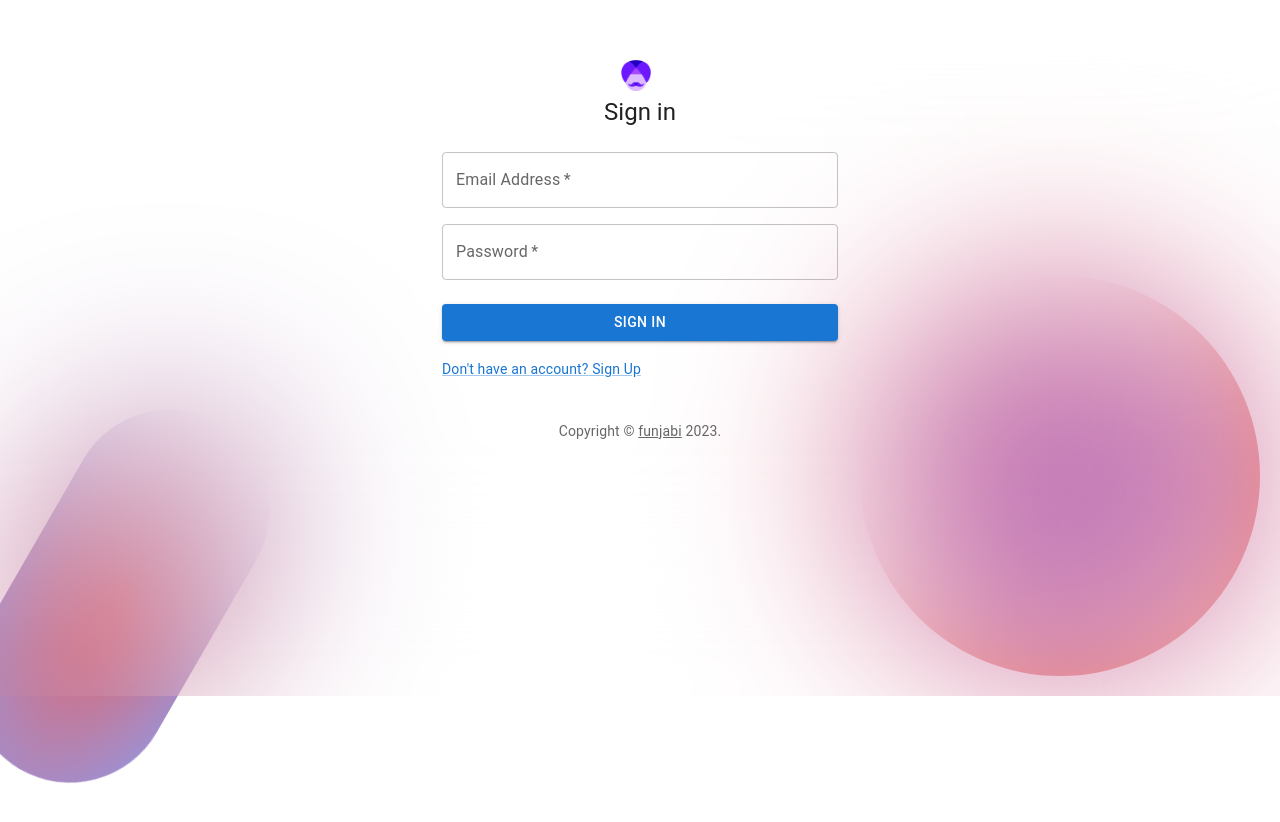
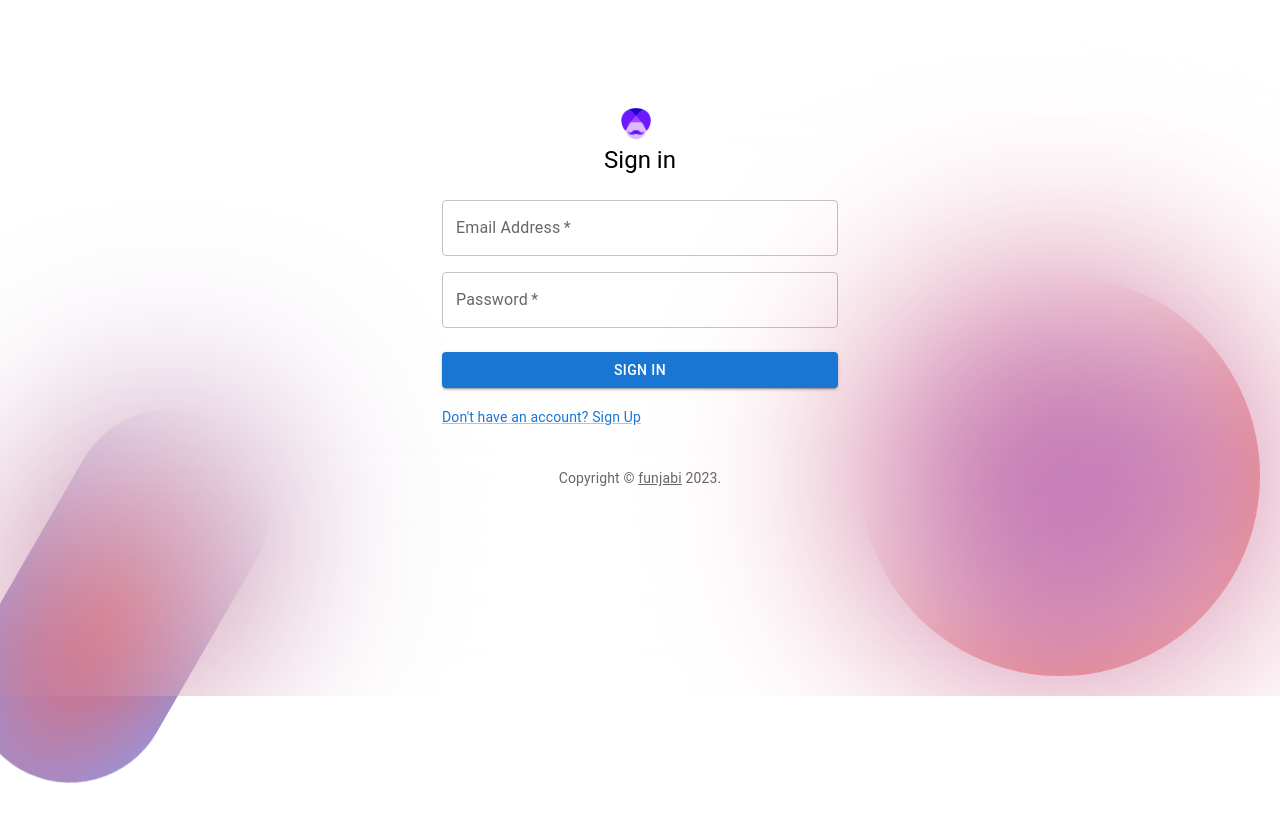
Before and after one commit to Jay9874/funjabi, a React (Vite) app in the folder client/: page /auth in a window 1280 px wide. Shown: the part 104-926 px from the top of the page. After the commit the page ends 800 px from the top, so only its background shows below. Built offline with nearby package versions, Linux system fonts and the light colour scheme.

Commit message:
client: fix auth layout bug

```diff
--- a/client/src/App.css
+++ b/client/src/App.css
@@ -1,4 +1,4 @@
-#root {
+#root, .main-container {
   min-height: 100vh;
   min-width: 100vw;
 }
@@ -96,6 +96,12 @@ html {
   background: radial-gradient(closest-side, #986ff1, rgb(231, 120, 120));
 }
 
+.auth-container{
+  min-height: 100vh;
+  display: flex;
+  justify-content: center;
+  align-items: center;
+}
 @media screen and (max-width: 900px) {
   .hero-section {
     display: flex;
--- a/client/src/index.css
+++ b/client/src/index.css
@@ -2,11 +2,6 @@
   font-family: Inter, system-ui, Avenir, Helvetica, Arial, sans-serif;
   line-height: 1.5;
   font-weight: 400;
-
-  /* color-scheme: light dark;
-  color: rgba(255, 255, 255, 0.87);
-  background-color: #242424; */
-
   font-synthesis: none;
   text-rendering: optimizeLegibility;
   -webkit-font-smoothing: antialiased;
--- a/client/src/pages/Auth.jsx
+++ b/client/src/pages/Auth.jsx
@@ -18,13 +18,13 @@ export default function Auth () {
   const { authType } = useAuthStore()
 
   return (
-    <>
+    <div className='auth-container'>
       {authType === 'sign-in' ? (
         <SignIn />
       ) : (
         authType === 'sign-up' && <SignUp />
       )}
-    </>
+    </div>
   )
 }
 
@@ -42,12 +42,12 @@ function SignIn () {
   }
 
   return (
-    <ThemeProvider theme={defaultTheme}>
+    // <ThemeProvider theme={defaultTheme}>
     <Container component='main' maxWidth='xs'>
-        <CssBaseline />
+      {/* <CssBaseline /> */}
       <Box
         sx={{
-            marginTop: 20,
+          // marginTop: 20,
           display: 'flex',
           flexDirection: 'column',
           alignItems: 'center'
@@ -62,12 +62,7 @@ function SignIn () {
         <Typography component='h1' variant='h5'>
           Sign in
         </Typography>
-          <Box
-            component='form'
-            noValidate
-            onSubmit={handleSubmit}
-            sx={{ mt: 3 }}
-          >
+        <Box component='form' noValidate onSubmit={handleSubmit} sx={{ mt: 3 }}>
           <Grid container spacing={2}>
             <Grid item xs={12}>
               <TextField
@@ -114,7 +109,7 @@ function SignIn () {
       </Box>
       <Copyright sx={{ mt: 5 }} />
     </Container>
-    </ThemeProvider>
+    // </ThemeProvider>
   )
 }
 
@@ -134,7 +129,7 @@ function SignUp () {
   return (
     <ThemeProvider theme={defaultTheme}>
       <Container component='main' maxWidth='xs'>
-        <CssBaseline />
+        {/* <CssBaseline /> */}
         <Box
           sx={{
             marginTop: 20,
```
Lines whose indentation alone changed are shown as unchanged.
